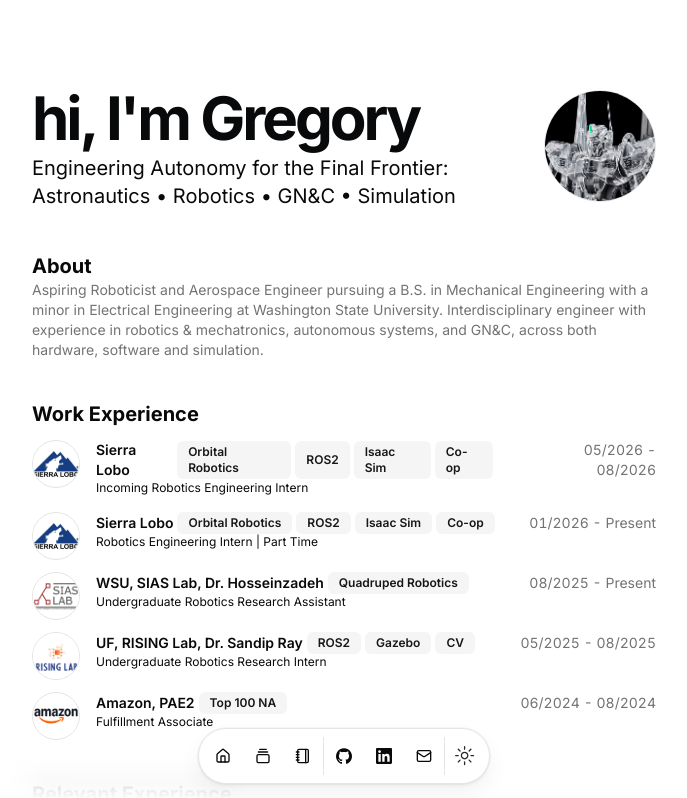
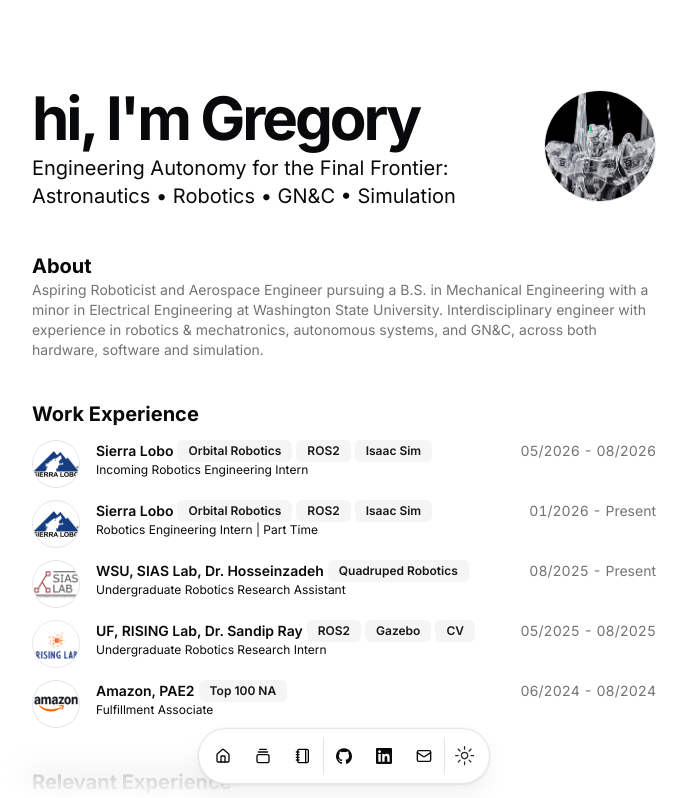
Before and after one commit to sangregoriokimpo/personalwebsite, a Next.js app: page / in a window 1280 px wide. Shown: the top 798 px of the page, without its empty margins (296-983 px from the left). Built offline with nearby package versions, Linux system fonts and the light colour scheme.

Commit message:
feat: update resume

```diff
--- a/src/data/resume.tsx
+++ b/src/data/resume.tsx
@@ -71,7 +71,7 @@ export const DATA = {
     {
       company: "Sierra Lobo",
       href: "https://sierralobo.com/",
-      badges: ["Orbital Robotics","ROS2","Isaac Sim", "Co-op"],
+      badges: ["Orbital Robotics","ROS2","Isaac Sim"],
       location: "Milan, OH",
       title: "Incoming Robotics Engineering Intern",
       logoUrl: "/sierralobo.png",
@@ -83,14 +83,14 @@ export const DATA = {
     {
       company: "Sierra Lobo",
       href: "https://sierralobo.com/",
-      badges: ["Orbital Robotics","ROS2","Isaac Sim", "Co-op"],
+      badges: ["Orbital Robotics","ROS2","Isaac Sim"],
       location: "Milan, OH",
       title: "Robotics Engineering Intern | Part Time",
       logoUrl: "/sierralobo.png",
       start: "01/2026",
       end: "Present",
       description:
-        "Autonomy and Simulation for Orbital Robotics and Satellite Workflows.",
+        "Co-op in Autonomy and Simulation for Orbital Robotics and Satellite Workflows",
     },
     {
       company: "WSU, SIAS Lab, Dr. Hosseinzadeh",
```
